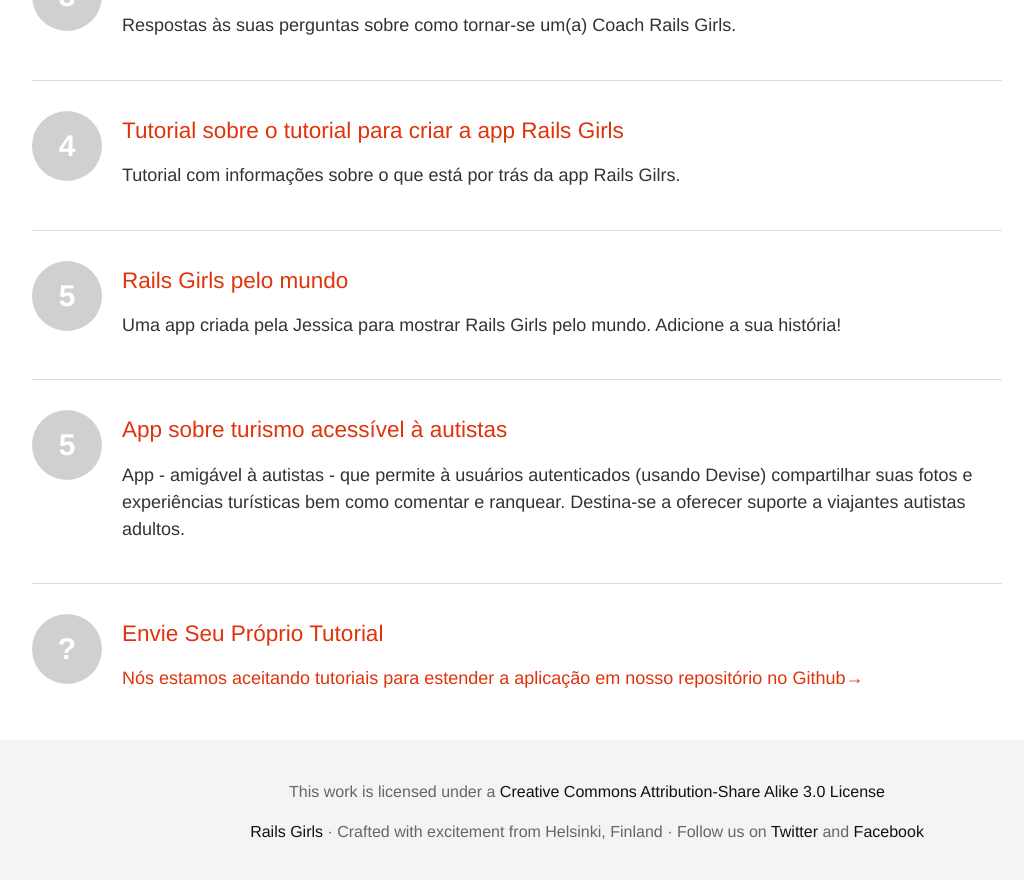
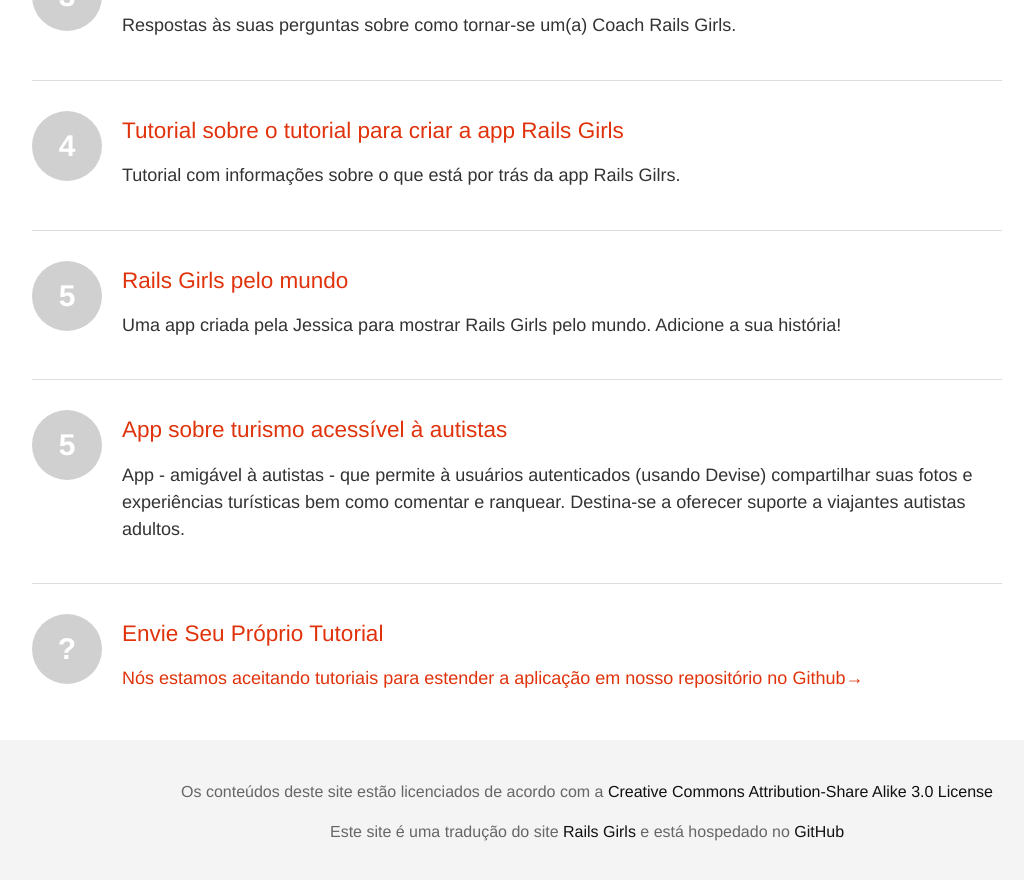
Before and after one commit to railsgirls/guides.railsgirls.com, a Jekyll site: the page built from index.html, in a window 1280 px wide and 900 px high, scrolled down 4490 px. Shown: the top 880 px of the window, without its empty margins (53-1077 px from the left). Built offline with Jekyll 4.4.1, drawn with Linux system fonts in a browser that asks for light colours; nearby versions of some CDN libraries.

Commit message:
Alteração no atributo "lang" e tradução com ajustes no rodapé

```diff
--- a/_layouts/default.html
+++ b/_layouts/default.html
@@ -1,5 +1,5 @@
 <!doctype html>
-<html lang="en">
+<html lang="pt-br">
   <head>
     <meta charset="utf-8" />
     <title>{{ page.title }} - Rails Girls</title>
@@ -21,7 +21,7 @@
     <header>
       <div class="container">
         <a class="span3" href="/" id="logo">
-          <img alt="Rails Girls Guides" src="images/railsgirls-guides.png" />
+          <img alt="Tutoriais Rails Girls Guides" src="images/railsgirls-guides.png" />
         </a>
         <nav></nav>
       </div>
@@ -33,21 +33,18 @@
     </article>
     <footer>
       <p>
-        This work is licensed under a
+        Os conteúdos deste site estão licenciados de acordo com a
         <a href="http://creativecommons.org/licenses/by-sa/3.0/">Creative Commons Attribution-Share Alike 3.0 License</a>
       </p>
       <p>
-        <a href="http://railsgirls.com">Rails Girls</a>
-        &middot; Crafted with excitement from Helsinki, Finland &middot; Follow us on
-        <a href="http://twitter.com/railsgirls">Twitter</a>
-        and
-        <a href="https://www.facebook.com/railsgirls">Facebook</a>
+        Este site é uma tradução do site <a href="http://railsgirls.com">Rails Girls</a>
+        e está hospedado no <a href="https://github.com/railsgirlsmaceio/railsgirlsguides/">GitHub</a>
       </p>
     </footer>
-    <script type="text/javascript">
+    <!-- script type="text/javascript"> ATENÇÂO: Criar ID para Google Analitics deste site
       //<![CDATA[
         var _gaq = _gaq || [];
-        _gaq.push(["_setAccount", "UA-19631067-3"]);
+        _gaq.push(["_setAccount", "UA-xxxxxxx-x"]);
         _gaq.push(["_trackPageview"]);
 
         (function() {
@@ -56,6 +53,6 @@
           var s = document.getElementsByTagName("script")[0]; s.parentNode.insertBefore(ga, s);
         })();
       //]]>
-    </script>
+    </script -->
   </body>
 </html>
```
